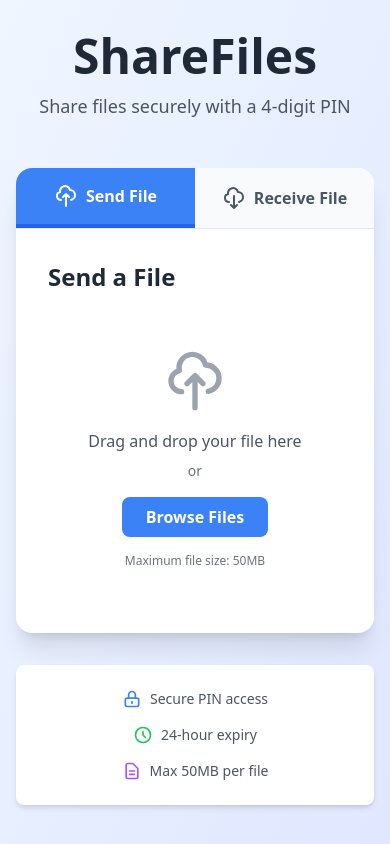
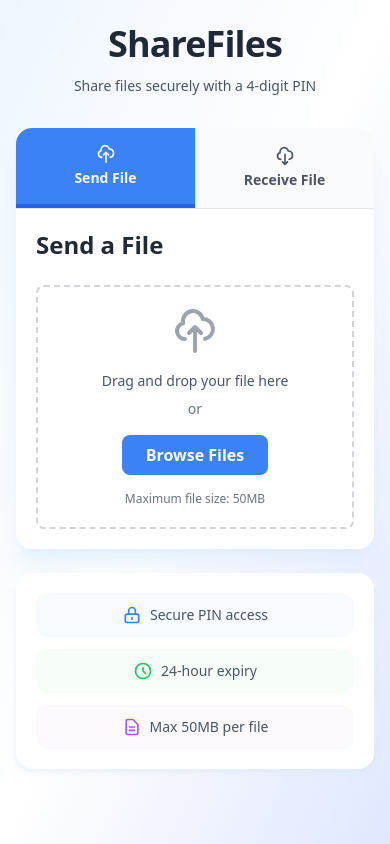
Before and after one commit to redphoenix-05/sharefiles, a React (Create React App) app in the folder frontend/: page / in a window 390 px wide. Built offline with nearby package versions, Linux system fonts and the light colour scheme; no server answers.

Commit message:
Update: made mobile responsive

```diff
--- a/frontend/src/App.js
+++ b/frontend/src/App.js
@@ -10,77 +10,77 @@ function App() {
   const [activeTab, setActiveTab] = useState('send');
 
   return (
-    <div className="min-h-screen bg-gradient-to-br from-blue-50 to-indigo-100">
-      <div className="container mx-auto px-4 py-8">
+    <div className="min-h-screen bg-gradient-to-br from-blue-50 via-white to-indigo-100">
+      <div className="mx-auto w-full max-w-6xl px-4 py-6 sm:px-6 sm:py-8 lg:px-8">
         {/* Header */}
-        <div className="text-center mb-12">
-          <h1 className="text-5xl font-bold text-gray-800 mb-3">
+        <div className="mb-8 text-center sm:mb-10 lg:mb-12">
+          <h1 className="mb-3 text-4xl font-bold tracking-tight text-gray-800 sm:text-5xl">
             ShareFiles
           </h1>
-          <p className="text-gray-600 text-lg">
+          <p className="mx-auto max-w-xl text-sm text-gray-600 sm:text-base lg:text-lg">
             Share files securely with a 4-digit PIN
           </p>
         </div>
 
         {/* Main Card */}
-        <div className="max-w-2xl mx-auto bg-white rounded-2xl shadow-xl overflow-hidden">
+        <div className="mx-auto w-full max-w-2xl overflow-hidden rounded-2xl bg-white shadow-xl shadow-blue-100/60">
           {/* Tab Navigation */}
           <div className="flex border-b">
             <button
               onClick={() => setActiveTab('send')}
-              className={`flex-1 py-4 px-6 text-center font-semibold transition-all duration-200 ${
+              className={`flex-1 px-3 py-4 text-center font-semibold transition-all duration-200 sm:px-6 ${
                 activeTab === 'send'
                   ? 'bg-blue-500 text-white border-b-4 border-blue-600'
                   : 'bg-gray-50 text-gray-600 hover:bg-gray-100'
               }`}
             >
-              <div className="flex items-center justify-center gap-2">
-                <svg className="w-6 h-6" fill="none" stroke="currentColor" viewBox="0 0 24 24">
+              <div className="flex flex-col items-center justify-center gap-1 sm:flex-row sm:gap-2">
+                <svg className="h-5 w-5 sm:h-6 sm:w-6" fill="none" stroke="currentColor" viewBox="0 0 24 24">
                   <path strokeLinecap="round" strokeLinejoin="round" strokeWidth={2} d="M7 16a4 4 0 01-.88-7.903A5 5 0 1115.9 6L16 6a5 5 0 011 9.9M15 13l-3-3m0 0l-3 3m3-3v12" />
                 </svg>
-                Send File
+                <span className="text-sm sm:text-base">Send File</span>
               </div>
             </button>
             <button
               onClick={() => setActiveTab('receive')}
-              className={`flex-1 py-4 px-6 text-center font-semibold transition-all duration-200 ${
+              className={`flex-1 px-3 py-4 text-center font-semibold transition-all duration-200 sm:px-6 ${
                 activeTab === 'receive'
                   ? 'bg-green-500 text-white border-b-4 border-green-600'
                   : 'bg-gray-50 text-gray-600 hover:bg-gray-100'
               }`}
             >
-              <div className="flex items-center justify-center gap-2">
-                <svg className="w-6 h-6" fill="none" stroke="currentColor" viewBox="0 0 24 24">
+              <div className="flex flex-col items-center justify-center gap-1 sm:flex-row sm:gap-2">
+                <svg className="h-5 w-5 sm:h-6 sm:w-6" fill="none" stroke="currentColor" viewBox="0 0 24 24">
                   <path strokeLinecap="round" strokeLinejoin="round" strokeWidth={2} d="M7 16a4 4 0 01-.88-7.903A5 5 0 1115.9 6L16 6a5 5 0 011 9.9M9 19l3 3m0 0l3-3m-3 3V10" />
                 </svg>
-                Receive File
+                <span className="text-sm sm:text-base">Receive File</span>
               </div>
             </button>
           </div>
 
           {/* Tab Content */}
-          <div className="p-8">
+          <div className="p-5 sm:p-8">
             {activeTab === 'send' ? <Upload /> : <Download />}
           </div>
         </div>
 
         {/* Footer Info */}
-        <div className="max-w-2xl mx-auto mt-8 text-center">
-          <div className="bg-white rounded-lg shadow-md p-6">
-            <div className="grid grid-cols-1 md:grid-cols-3 gap-4 text-sm text-gray-600">
-              <div className="flex items-center justify-center gap-2">
+        <div className="mx-auto mt-6 max-w-2xl text-center sm:mt-8">
+          <div className="rounded-2xl bg-white p-5 shadow-md shadow-blue-100/50 sm:p-6">
+            <div className="grid grid-cols-1 gap-3 text-sm text-gray-600 sm:grid-cols-2 lg:grid-cols-3 lg:gap-4">
+              <div className="flex items-center justify-center gap-2 rounded-xl bg-blue-50/50 px-4 py-3">
                 <svg className="w-5 h-5 text-blue-500" fill="none" stroke="currentColor" viewBox="0 0 24 24">
                   <path strokeLinecap="round" strokeLinejoin="round" strokeWidth={2} d="M12 15v2m-6 4h12a2 2 0 002-2v-6a2 2 0 00-2-2H6a2 2 0 00-2 2v6a2 2 0 002 2zm10-10V7a4 4 0 00-8 0v4h8z" />
                 </svg>
                 <span>Secure PIN access</span>
               </div>
-              <div className="flex items-center justify-center gap-2">
+              <div className="flex items-center justify-center gap-2 rounded-xl bg-green-50/50 px-4 py-3">
                 <svg className="w-5 h-5 text-green-500" fill="none" stroke="currentColor" viewBox="0 0 24 24">
                   <path strokeLinecap="round" strokeLinejoin="round" strokeWidth={2} d="M12 8v4l3 3m6-3a9 9 0 11-18 0 9 9 0 0118 0z" />
                 </svg>
                 <span>24-hour expiry</span>
               </div>
-              <div className="flex items-center justify-center gap-2">
+              <div className="flex items-center justify-center gap-2 rounded-xl bg-purple-50/50 px-4 py-3 sm:col-span-2 lg:col-span-1">
                 <svg className="w-5 h-5 text-purple-500" fill="none" stroke="currentColor" viewBox="0 0 24 24">
                   <path strokeLinecap="round" strokeLinejoin="round" strokeWidth={2} d="M9 12h6m-6 4h6m2 5H7a2 2 0 01-2-2V5a2 2 0 012-2h5.586a1 1 0 01.707.293l5.414 5.414a1 1 0 01.293.707V19a2 2 0 01-2 2z" />
                 </svg>
--- a/frontend/src/components/Upload.js
+++ b/frontend/src/components/Upload.js
@@ -109,29 +109,29 @@ function Upload() {
     return (
       <div className="text-center">
         <div className="mb-6">
-          <div className="w-20 h-20 bg-green-100 rounded-full flex items-center justify-center mx-auto mb-4">
-            <svg className="w-10 h-10 text-green-500" fill="none" stroke="currentColor" viewBox="0 0 24 24">
+          <div className="mx-auto mb-4 flex h-16 w-16 items-center justify-center rounded-full bg-green-100 sm:h-20 sm:w-20">
+            <svg className="h-8 w-8 text-green-500 sm:h-10 sm:w-10" fill="none" stroke="currentColor" viewBox="0 0 24 24">
               <path strokeLinecap="round" strokeLinejoin="round" strokeWidth={2} d="M5 13l4 4L19 7" />
             </svg>
           </div>
-          <h3 className="text-2xl font-bold text-gray-800 mb-2">Upload Successful!</h3>
-          <p className="text-gray-600 mb-6">Share this PIN to allow others to download your file</p>
+          <h3 className="mb-2 text-xl font-bold text-gray-800 sm:text-2xl">Upload Successful!</h3>
+          <p className="mb-6 text-sm text-gray-600 sm:text-base">Share this PIN to allow others to download your file</p>
         </div>
 
-        <div className="bg-blue-50 border-2 border-blue-200 rounded-lg p-6 mb-6">
+        <div className="mb-6 rounded-lg border-2 border-blue-200 bg-blue-50 p-4 sm:p-6">
           <p className="text-sm text-gray-600 mb-2">Your 4-digit PIN</p>
-          <div className="text-5xl font-bold text-blue-600 tracking-widest mb-2">
+          <div className="mb-2 text-4xl font-bold tracking-[0.3em] text-blue-600 sm:text-5xl">
             {pin}
           </div>
           <p className="text-xs text-gray-500">This PIN will expire in 24 hours</p>
         </div>
 
         <div className="bg-gray-50 rounded-lg p-4 mb-6">
-          <div className="flex items-center justify-between text-sm">
+          <div className="flex flex-col items-start justify-between gap-1 text-left text-sm sm:flex-row sm:items-center">
             <span className="text-gray-600">File:</span>
-            <span className="font-semibold text-gray-800 truncate ml-2">{selectedFile.name}</span>
+            <span className="max-w-full break-all font-semibold text-gray-800 sm:ml-2 sm:text-right">{selectedFile.name}</span>
           </div>
-          <div className="flex items-center justify-between text-sm mt-2">
+          <div className="mt-2 flex items-center justify-between text-sm">
             <span className="text-gray-600">Size:</span>
             <span className="font-semibold text-gray-800">{formatFileSize(selectedFile.size)}</span>
           </div>
@@ -149,11 +149,11 @@ function Upload() {
 
   return (
     <div>
-      <h2 className="text-2xl font-bold text-gray-800 mb-6">Send a File</h2>
+      <h2 className="mb-6 text-2xl font-bold text-gray-800">Send a File</h2>
 
       {/* Drag and Drop Area */}
       <div
-        className={`relative border-3 border-dashed rounded-lg p-8 text-center transition-all duration-200 ${
+        className={`relative rounded-lg border-2 border-dashed p-5 text-center transition-all duration-200 sm:p-8 ${
           dragActive
             ? 'border-blue-500 bg-blue-50'
             : 'border-gray-300 hover:border-gray-400'
@@ -173,11 +173,11 @@ function Upload() {
         {!selectedFile ? (
           <>
             <div className="mb-4">
-              <svg className="w-16 h-16 text-gray-400 mx-auto" fill="none" stroke="currentColor" viewBox="0 0 24 24">
+              <svg className="mx-auto h-12 w-12 text-gray-400 sm:h-16 sm:w-16" fill="none" stroke="currentColor" viewBox="0 0 24 24">
                 <path strokeLinecap="round" strokeLinejoin="round" strokeWidth={2} d="M7 16a4 4 0 01-.88-7.903A5 5 0 1115.9 6L16 6a5 5 0 011 9.9M15 13l-3-3m0 0l-3 3m3-3v12" />
               </svg>
             </div>
-            <p className="text-gray-600 mb-2">Drag and drop your file here</p>
+            <p className="mb-2 text-sm text-gray-600 sm:text-base">Drag and drop your file here</p>
             <p className="text-gray-500 text-sm mb-4">or</p>
             <label
               htmlFor="fileInput"
@@ -190,19 +190,19 @@ function Upload() {
         ) : (
           <div className="space-y-4">
             <div className="bg-gray-50 rounded-lg p-4">
-              <div className="flex items-center justify-between">
-                <div className="flex items-center space-x-3">
-                  <svg className="w-10 h-10 text-blue-500" fill="none" stroke="currentColor" viewBox="0 0 24 24">
+              <div className="flex items-start justify-between gap-3">
+                <div className="flex min-w-0 items-start space-x-3">
+                  <svg className="mt-0.5 h-9 w-9 flex-shrink-0 text-blue-500 sm:h-10 sm:w-10" fill="none" stroke="currentColor" viewBox="0 0 24 24">
                     <path strokeLinecap="round" strokeLinejoin="round" strokeWidth={2} d="M7 21h10a2 2 0 002-2V9.414a1 1 0 00-.293-.707l-5.414-5.414A1 1 0 0012.586 3H7a2 2 0 00-2 2v14a2 2 0 002 2z" />
                   </svg>
-                  <div className="text-left">
-                    <p className="font-semibold text-gray-800 truncate max-w-xs">{selectedFile.name}</p>
+                  <div className="min-w-0 text-left">
+                    <p className="break-all font-semibold text-gray-800">{selectedFile.name}</p>
                     <p className="text-sm text-gray-500">{formatFileSize(selectedFile.size)}</p>
                   </div>
                 </div>
                 <button
                   onClick={resetUpload}
-                  className="text-red-500 hover:text-red-700 transition"
+                  className="flex-shrink-0 text-red-500 transition hover:text-red-700"
                 >
                   <svg className="w-6 h-6" fill="none" stroke="currentColor" viewBox="0 0 24 24">
                     <path strokeLinecap="round" strokeLinejoin="round" strokeWidth={2} d="M6 18L18 6M6 6l12 12" />
@@ -237,11 +237,11 @@ function Upload() {
       </div>
 
       {error && (
-        <div className="mt-4 bg-red-50 border border-red-200 text-red-700 px-4 py-3 rounded-lg flex items-center">
-          <svg className="w-5 h-5 mr-2" fill="currentColor" viewBox="0 0 20 20">
+        <div className="mt-4 flex items-start rounded-lg border border-red-200 bg-red-50 px-4 py-3 text-left text-red-700">
+          <svg className="mr-2 mt-0.5 h-5 w-5 flex-shrink-0" fill="currentColor" viewBox="0 0 20 20">
             <path fillRule="evenodd" d="M10 18a8 8 0 100-16 8 8 0 000 16zM8.707 7.293a1 1 0 00-1.414 1.414L8.586 10l-1.293 1.293a1 1 0 101.414 1.414L10 11.414l1.293 1.293a1 1 0 001.414-1.414L11.414 10l1.293-1.293a1 1 0 00-1.414-1.414L10 8.586 8.707 7.293z" clipRule="evenodd" />
           </svg>
-          {error}
+          <span className="break-words text-sm sm:text-base">{error}</span>
         </div>
       )}
     </div>
```
Also changed, not shown: frontend/src/components/Download.js (+13 -13 lines).
